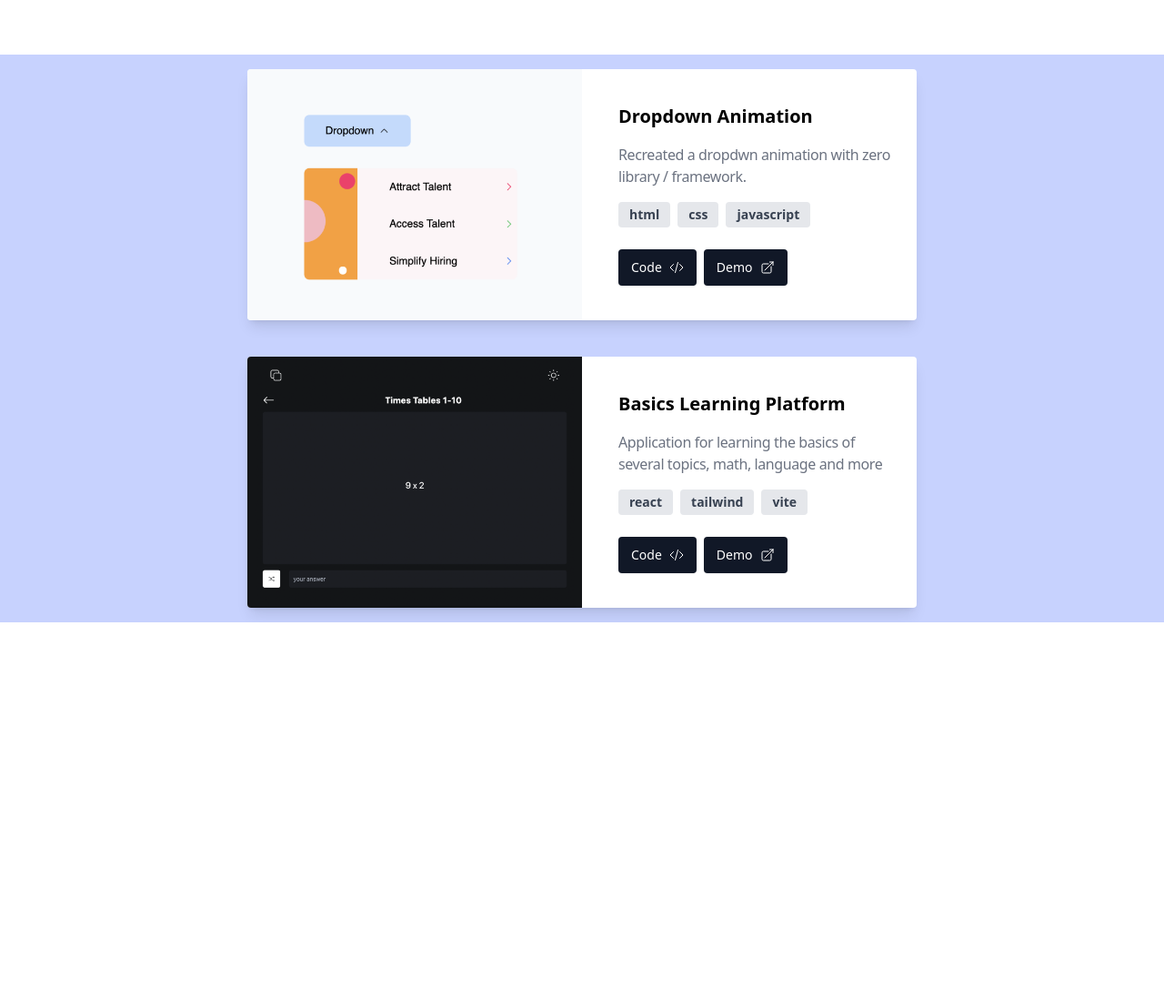
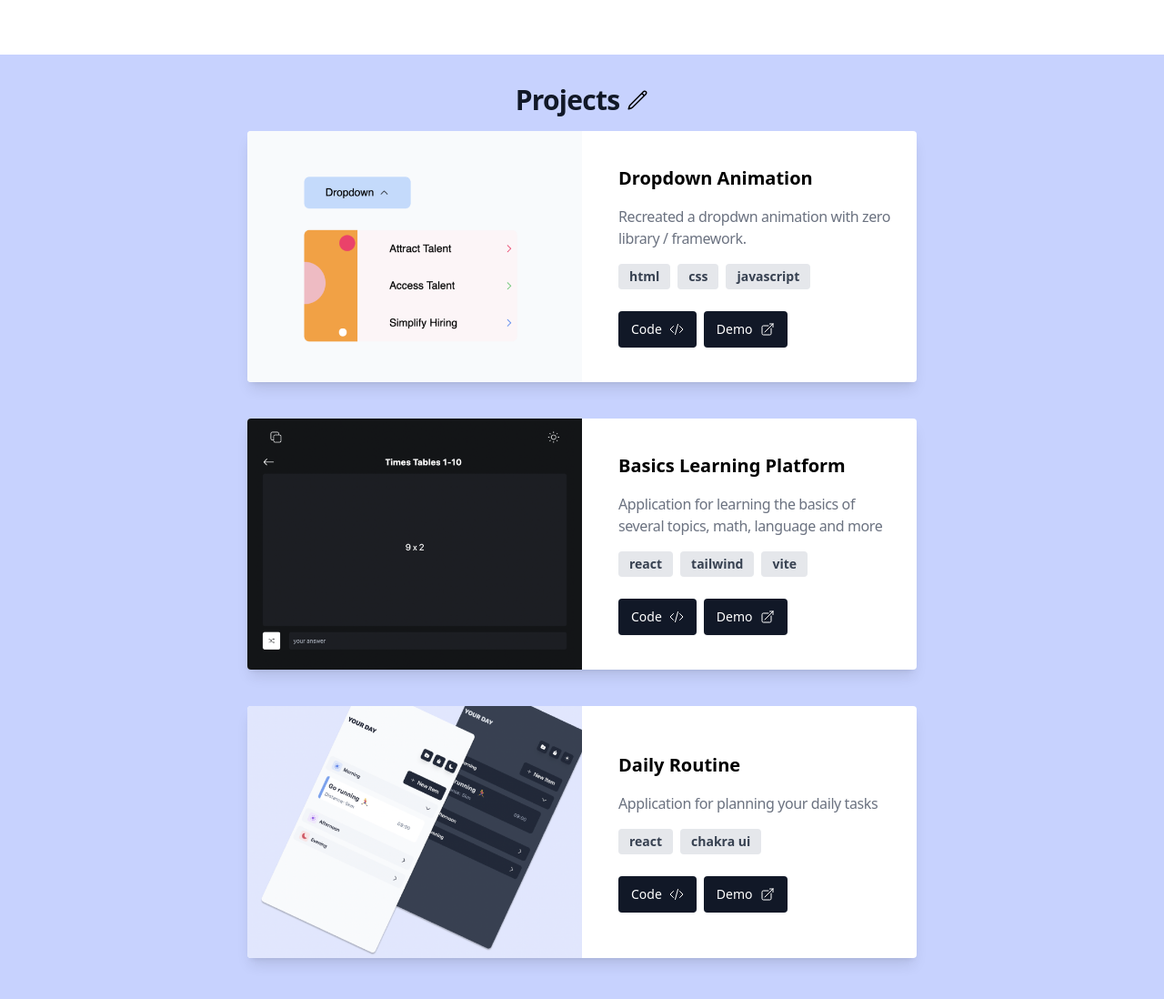
Before and after one commit to DaraghColl/daragh-coll-website, an Astro site: page / in a window 1280 px wide. Shown: the part 740-1838 px from the top of the page at 91% size. Before the commit the page ends 1424 px from the top, so only its background shows below. Built offline with nearby package versions, Linux system fonts and the light colour scheme; Astro itself is replaced by a stand-in of ours.

Commit message:
feat: add new project, section heading and move porject call to index

```diff
--- a/src/components/pages/home/landing/landing.astro
+++ b/src/components/pages/home/landing/landing.astro
@@ -1,11 +1,7 @@
 ---
-import { getCollection } from 'astro:content';
 import LadIcon from '../../../shared/lad-icon/lad-icon.astro';
 import Social from './social.astro';
 import Actions from './actions.astro';
-import Project from '../project.astro';
-
-const projects = await getCollection('projects');
 ---
 
 <div class="height-full-smallest relative grid place-content-center">
@@ -22,32 +18,12 @@ const projects = await getCollection('projects');
 				I am a fullstack developer, specialising in front end development. I like to design, code
 				and <span class="animated-text">animate</span>.
 			</h3>
-			{projects.map((project) => <a> {project.data.title}</a>)}
 		</div>
 
 		<Actions />
 		<Social />
 	</div>
 </div>
-
-<section class="bg-indigo-200">
-	<div>
-		<div class="container-sm grid grid-cols-1 gap-10">
-			{
-				projects.map(({ data }) => {
-					return (
-						<Project
-							title={data.title}
-							description={data.description}
-							image={data.image}
-							tech={data.tech}
-						/>
-					);
-				})
-			}
-		</div>
-	</div>
-</section>
 
 <style>
 	.animated-text {
--- /dev/null
+++ b/src/content/projects/daily-routine.md
@@ -0,0 +1,6 @@
+---
+title: 'Daily Routine'
+description: Application for planning your daily tasks
+image: './images/daily-routine.png'
+tech: ['react', 'chakra ui']
+---
--- a/src/pages/index.astro
+++ b/src/pages/index.astro
@@ -1,10 +1,47 @@
 ---
 import Layout from '../layouts/Layout.astro';
 import Landing from '../components/pages/home/landing/landing.astro';
+import { getCollection } from 'astro:content';
+import Project from '../components/pages/home/project.astro';
+
+const projects = await getCollection('projects');
 ---
 
 <Layout title="Welcome to Astro.">
 	<main>
 		<Landing />
+		<section class="bg-indigo-200 py-8">
+			<div class="flex items-center justify-center gap-2">
+				<h4 class="text-center text-3xl font-semibold tracking-tight text-gray-900">Projects</h4>
+				<svg
+					xmlns="http://www.w3.org/2000/svg"
+					fill="none"
+					viewBox="0 0 24 24"
+					stroke-width="1.5"
+					stroke="currentColor"
+					class="h-6 w-6"
+				>
+					<path
+						stroke-linecap="round"
+						stroke-linejoin="round"
+						d="M16.862 4.487l1.687-1.688a1.875 1.875 0 112.652 2.652L6.832 19.82a4.5 4.5 0 01-1.897 1.13l-2.685.8.8-2.685a4.5 4.5 0 011.13-1.897L16.863 4.487zm0 0L19.5 7.125"
+					></path>
+				</svg>
+			</div>
+			<div class="container-sm grid grid-cols-1 gap-10">
+				{
+					projects.map(({ data }) => {
+						return (
+							<Project
+								title={data.title}
+								description={data.description}
+								image={data.image}
+								tech={data.tech}
+							/>
+						);
+					})
+				}
+			</div>
+		</section>
 	</main>
 </Layout>
```
Also changed, not shown: src/content/projects/images/daily-routine.png (added).
